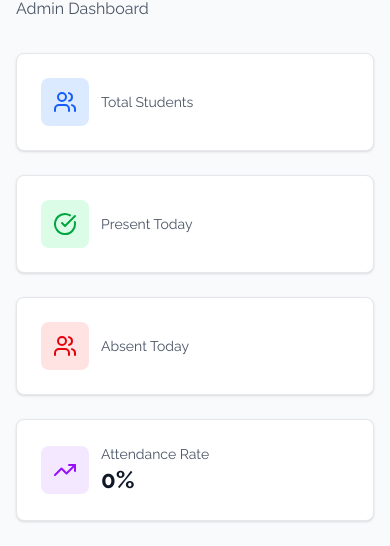
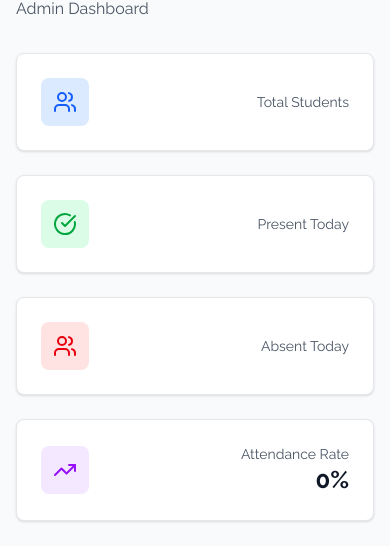
Before and after one commit to yusufwahab/classenceFrontend, a React (Vite) app: page /admin/dashboard in a window 390 px wide. Shown: the part 136-682 px from the top of the page. Built offline with nearby package versions, Linux system fonts and the light colour scheme; no server answers; sample sign-in values are in the browser's storage; a web font is replaced by a local one.

Commit message:
Made mobile updates

```diff
--- a/src/components/Admin/AttendanceView.jsx
+++ b/src/components/Admin/AttendanceView.jsx
@@ -263,11 +263,17 @@ const AdminAttendanceView = () => {
         {/* Subject Tabs */}
         {Object.keys(subjectAttendance).length > 1 && (
           <div className="bg-white rounded-lg shadow-sm border border-gray-200 mb-6">
+            <div className="md:hidden px-4 py-2 bg-blue-50 border-b border-blue-100">
+              <p className="text-xs text-blue-600 flex items-center">
+                <span>← Swipe to see more subjects →</span>
+              </p>
+            </div>
             <div className="border-b border-gray-200">
-              <nav className="flex space-x-8 px-6" aria-label="Tabs">
+              <div className="overflow-x-auto">
+                <nav className="flex space-x-8 px-6 min-w-max" aria-label="Tabs">
                   <button
                     onClick={() => setActiveTab('general')}
-                  className={`py-4 px-1 border-b-2 font-medium text-sm ${
+                    className={`py-4 px-1 border-b-2 font-medium text-sm whitespace-nowrap ${
                       activeTab === 'general'
                         ? 'border-blue-500 text-blue-600'
                         : 'border-transparent text-gray-500 hover:text-gray-700 hover:border-gray-300'
@@ -279,7 +285,7 @@ const AdminAttendanceView = () => {
                     <button
                       key={subject}
                       onClick={() => setActiveTab(subject)}
-                    className={`py-4 px-1 border-b-2 font-medium text-sm ${
+                      className={`py-4 px-1 border-b-2 font-medium text-sm whitespace-nowrap ${
                         activeTab === subject
                           ? 'border-blue-500 text-blue-600'
                           : 'border-transparent text-gray-500 hover:text-gray-700 hover:border-gray-300'
@@ -289,6 +295,7 @@ const AdminAttendanceView = () => {
                     </button>
                   ))}
                 </nav>
+              </div>
             </div>
           </div>
         )}
--- a/src/components/Admin/Dashboard.jsx
+++ b/src/components/Admin/Dashboard.jsx
@@ -54,11 +54,11 @@ const AdminDashboard = () => {
         {/* Stats Grid */}
         <div className="grid grid-cols-1 md:grid-cols-2 lg:grid-cols-4 gap-6 mb-8">
           <div className="bg-white rounded-lg shadow-sm border border-gray-200 p-6">
-            <div className="flex items-center space-x-3">
+            <div className="flex items-center justify-between">
               <div className="p-3 bg-blue-100 rounded-lg">
                 <Users className="h-6 w-6 text-blue-600" />
               </div>
-              <div>
+              <div className="text-right">
                 <p className="text-sm text-gray-600">Total Students</p>
                 <p className="text-2xl font-bold text-gray-900">{dashboardData?.totalStudents}</p>
               </div>
@@ -66,11 +66,11 @@ const AdminDashboard = () => {
           </div>
 
           <div className="bg-white rounded-lg shadow-sm border border-gray-200 p-6">
-            <div className="flex items-center space-x-3">
+            <div className="flex items-center justify-between">
               <div className="p-3 bg-green-100 rounded-lg">
                 <CheckCircle className="h-6 w-6 text-green-600" />
               </div>
-              <div>
+              <div className="text-right">
                 <p className="text-sm text-gray-600">Present Today</p>
                 <p className="text-2xl font-bold text-gray-900">{dashboardData?.todayAttendance.present}</p>
               </div>
@@ -78,11 +78,11 @@ const AdminDashboard = () => {
           </div>
 
           <div className="bg-white rounded-lg shadow-sm border border-gray-200 p-6">
-            <div className="flex items-center space-x-3">
+            <div className="flex items-center justify-between">
               <div className="p-3 bg-red-100 rounded-lg">
                 <Users className="h-6 w-6 text-red-600" />
               </div>
-              <div>
+              <div className="text-right">
                 <p className="text-sm text-gray-600">Absent Today</p>
                 <p className="text-2xl font-bold text-gray-900">{dashboardData?.todayAttendance.absent}</p>
               </div>
@@ -90,11 +90,11 @@ const AdminDashboard = () => {
           </div>
 
           <div className="bg-white rounded-lg shadow-sm border border-gray-200 p-6">
-            <div className="flex items-center space-x-3">
+            <div className="flex items-center justify-between">
               <div className="p-3 bg-purple-100 rounded-lg">
                 <TrendingUp className="h-6 w-6 text-purple-600" />
               </div>
-              <div>
+              <div className="text-right">
                 <p className="text-sm text-gray-600">Attendance Rate</p>
                 <p className="text-2xl font-bold text-gray-900">{attendanceRate}%</p>
               </div>
--- a/src/components/Admin/SubjectManagement.jsx
+++ b/src/components/Admin/SubjectManagement.jsx
@@ -230,7 +230,7 @@ const SubjectManagement = () => {
           {sessions.filter(s => s.isActive).map((session, index) => (
             <div key={session.id || session._id || index} className="relative p-4 border rounded-lg">
               <div className="flex items-center space-x-4 pr-16 sm:pr-0">
-                <Users className="h-5 w-5 text-green-600" />
+                <Users className="h-5 w-5 text-blue-600" />
                 <div className="flex-1">
                   <h4 className="font-medium">{session.subjectName} ({session.subjectCode})</h4>
                   <p className="text-sm text-gray-600">
```
Lines whose indentation alone changed are shown as unchanged.
